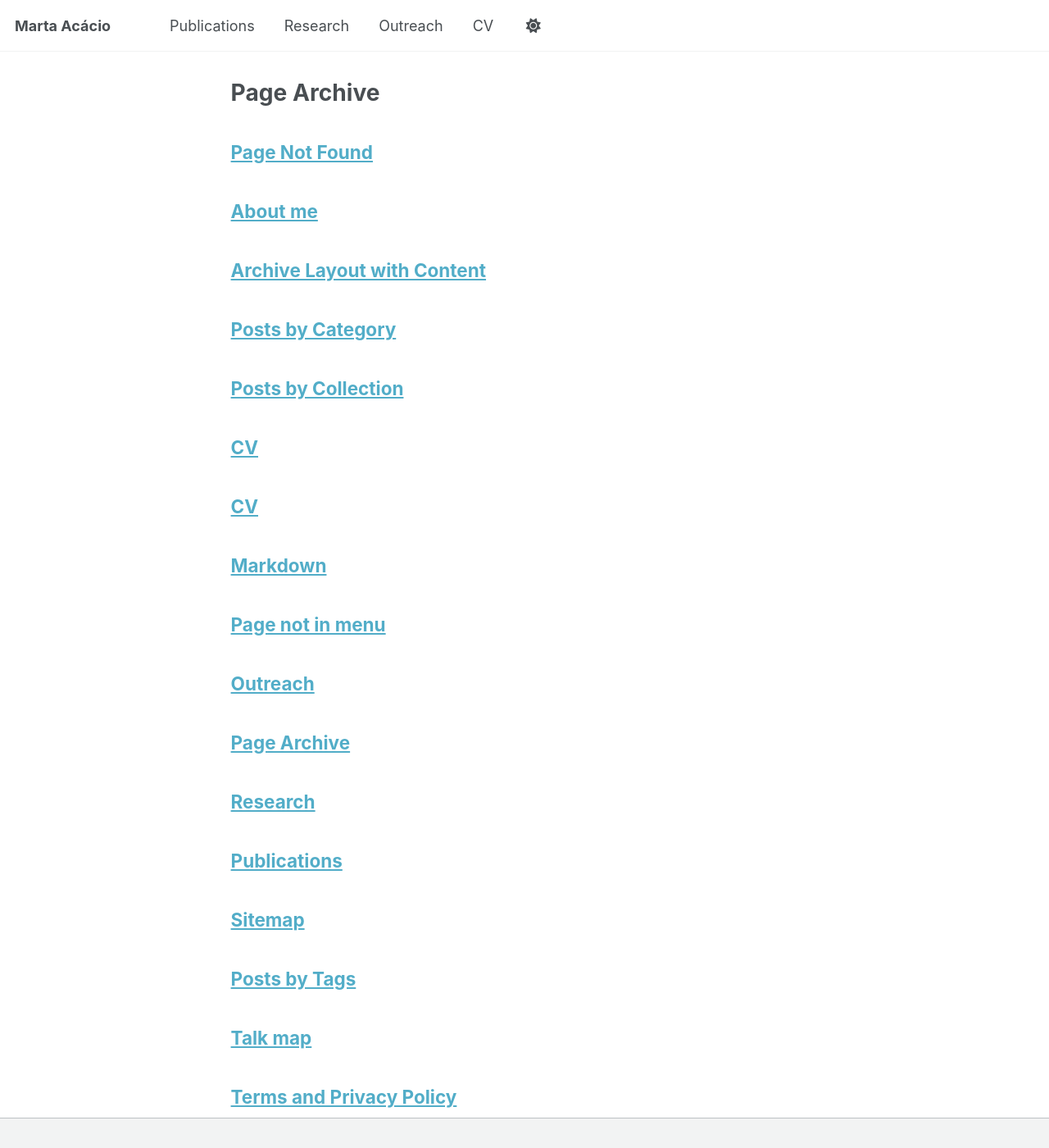
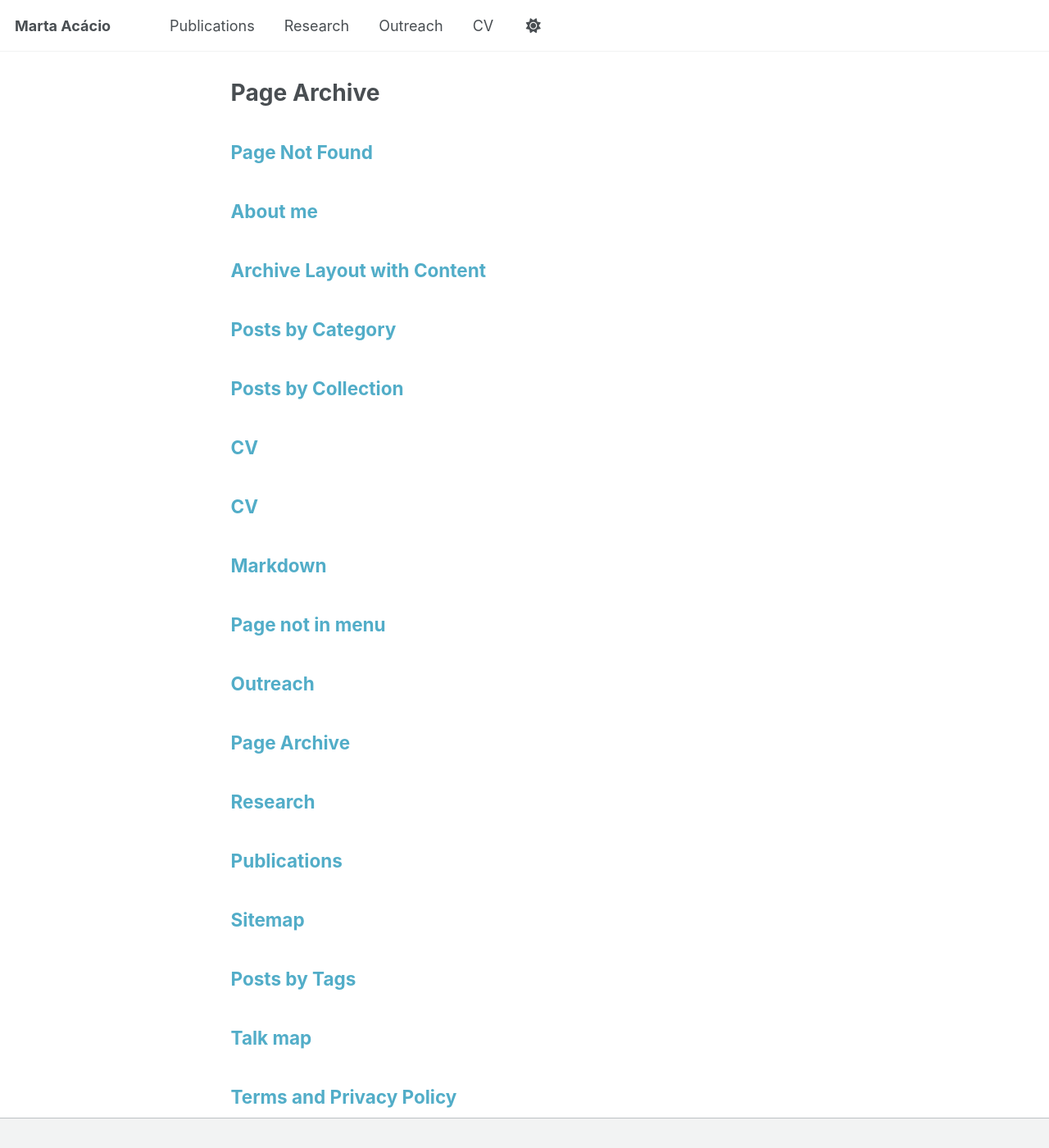
Before and after one commit to m-acacio/m-acacio.github.io, a Jekyll site: the page built from _pages/page-archive.html, in a window 1280 px wide and 1400 px high. Shown: the whole window at 82% size. Built offline with Jekyll 4.4.1, drawn with Linux system fonts in a browser that asks for light colours; a style sheet for code colours, icons or effects is not loaded.

Commit message:
Update custom.html

```diff
--- a/_includes/footer/custom.html
+++ b/_includes/footer/custom.html
@@ -3,4 +3,17 @@
 <!-- Support for MathJax -->
 <script id="MathJax-script" defer src="https://cdn.jsdelivr.net/npm/mathjax@4.0.0/tex-mml-chtml.js"></script>
 
+<style>
+.archive__item-title,
+.archive__item-title:hover,
+.archive__item-title a,
+.archive__item-title a:hover,
+.research-card,
+.research-card:hover,
+.research-card h3,
+.research-card h3:hover {
+  text-decoration: none !important;
+}
+</style>
+
 <!-- end custom footer snippets -->
```
